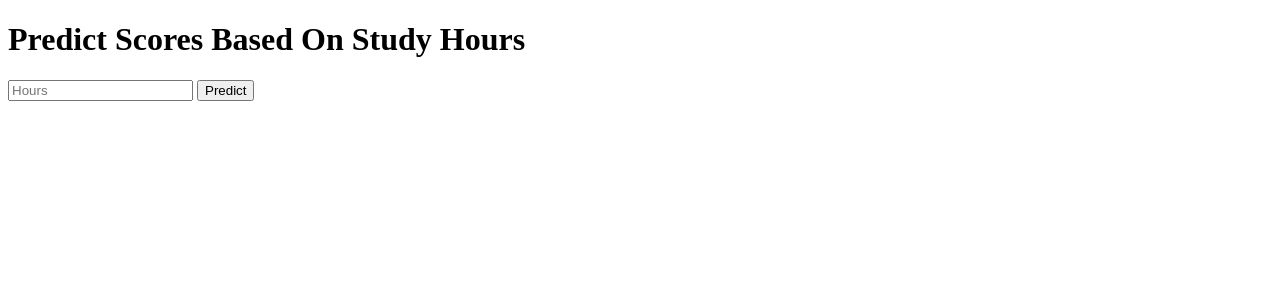
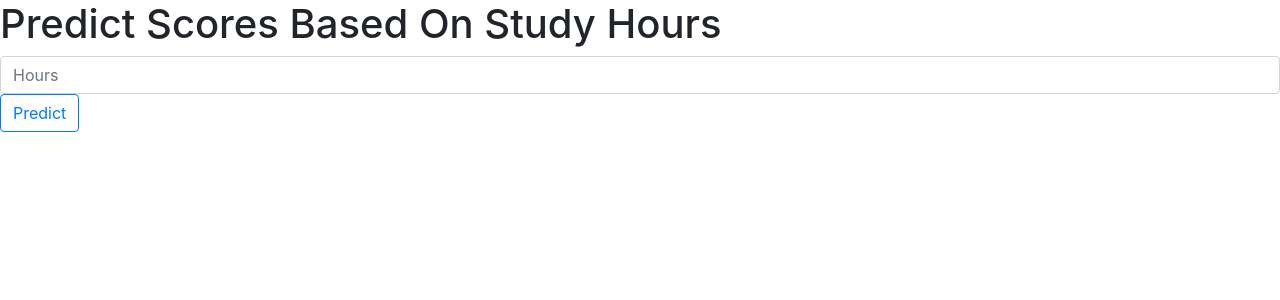
Before and after one commit to josh-susinth/SCORE-prediction-using-study-hours, a Flask app: page / in a window 1280 px wide. Shown: the top 300 px of the page. Run offline with Flask 2, Linux system fonts and the light colour scheme; parts of the project's set-up code (start-up, migrations or seed data) failed here and were passed over; some libraries are stand-ins or nearby versions; some web fonts are replaced.

Commit message:
Update index.html

```diff
--- a/templates/index.html
+++ b/templates/index.html
@@ -8,6 +8,7 @@
 	<link href='https://fonts.googleapis.com/cc?family=Arimo' rel='stylesheet' type='text/css'>
 	<link href='https://fonts.googleapis.com/cc?family=Hind:300' rel='stylesheet' type='text/css'>
 	<link href='https://fonts.googleapis.com/cc?family=Open+Sans+Condensed:300' rel='stylesheet' type='text/css'>
+<link rel="stylesheet" href="https://stackpath.bootstrapcdn.com/bootstrap/4.5.2/css/bootstrap.min.css">
 </head>
 
 <body>
@@ -16,9 +17,9 @@
 
      <!-- Main Input For Receiving Query to our ML -->
     <form action="{{ url_for('predict')}}" method="post">
-    	<input type="text" name="STUDY HOURS" placeholder="Hours" required="required">
+    	<input type="text" name="STUDY HOURS" placeholder="Hours" required="required" class="form-control">
 
-        <button type="submit" class="btn btn-primary btn-block btn-large">Predict</button>
+        <button type="submit" class="btn btn-outline-primary pull-left">Predict</button>
     </form>
 
    <br>
```
